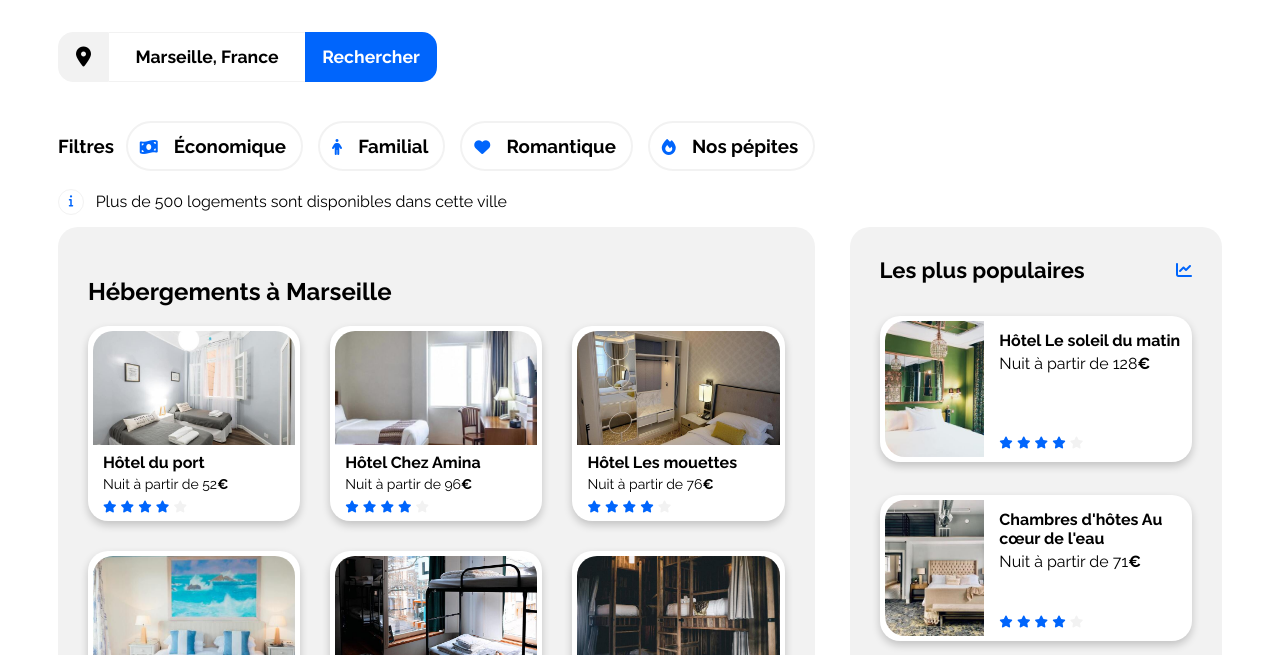
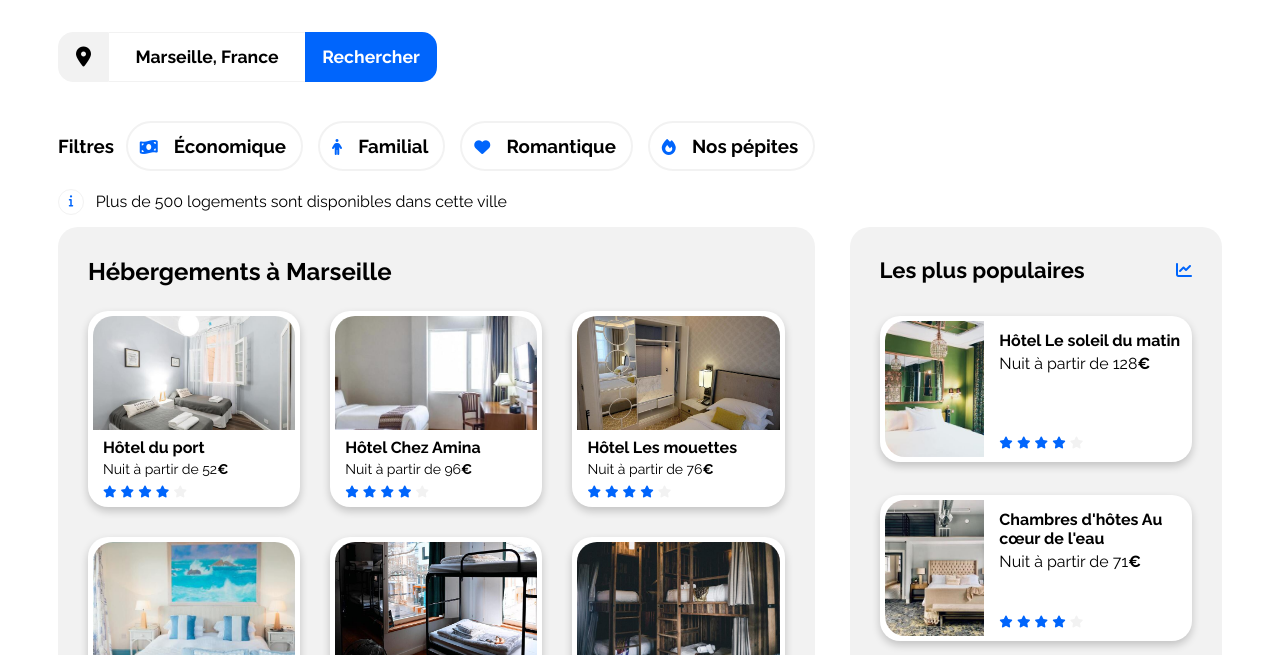
Before and after one commit to Rene-Naqqash/projet_rn2, a plain HTML site: page projet_2_booki/index.html in a window 1280 px wide. Shown: the part 145-800 px from the top of the page. Drawn offline with Linux system fonts and the light colour scheme.

Commit message:
Title Fixed

```diff
--- a/projet_2_booki/css/style.css
+++ b/projet_2_booki/css/style.css
@@ -237,6 +237,10 @@ nav {
 .hebergements {
   width: 65%;
 }
+.hebergements h2 {
+  margin-top: 0;
+  margin-bottom: 25px;
+}
 .container-hebergements {
   display: flex;
   flex-wrap: wrap;
```
